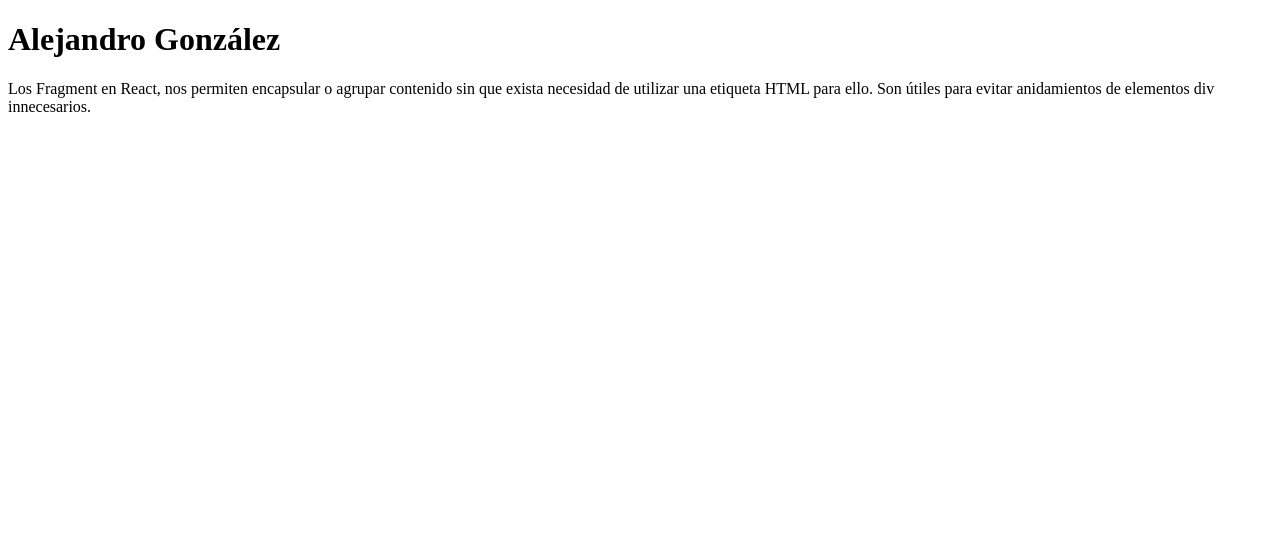
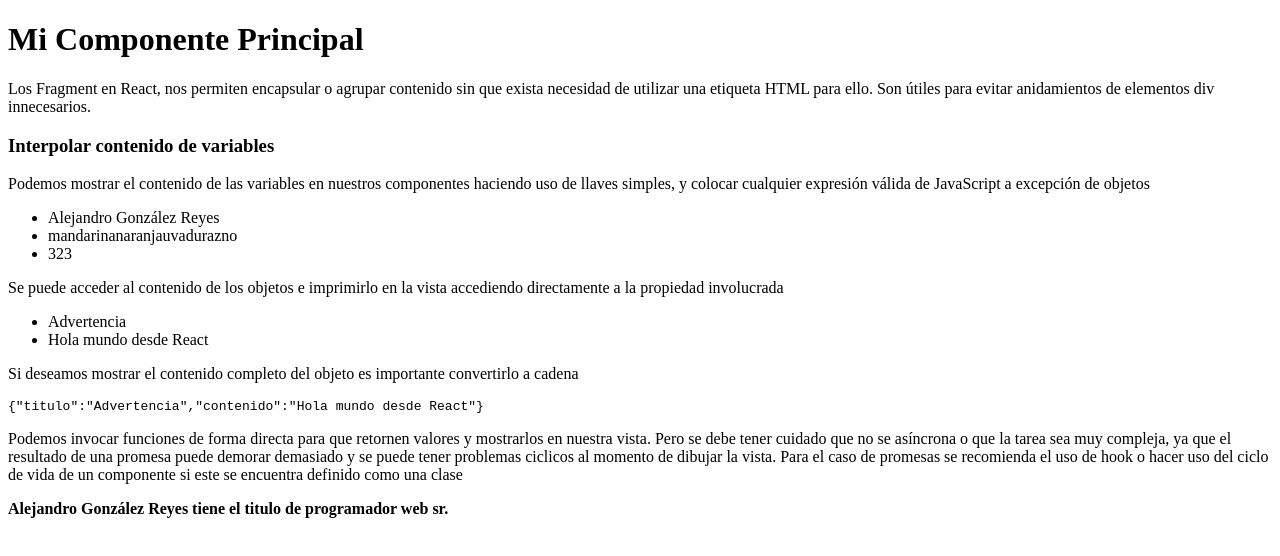
Before and after one commit to alejandro-gonzalez-reyes/react-counter-app, a React (Vite) app: page / in a window 1280 px wide. Shown: the top 556 px of the page. Built offline with nearby package versions, Linux system fonts and the light colour scheme.

Commit message:
impresión de variables en el HTML

```diff
--- a/src/FirstApp.jsx
+++ b/src/FirstApp.jsx
@@ -1,10 +1,68 @@
+// Contenido que no cambie y que sea usado dentro de nuestros componentes, React recomienda sacarlo fuera del cuerpo de nuestros componentes.
+// Esto no significa que esté disponible en el ámbito global, solo estará disponible a nivel de módulo (archivo)
+// Al moverlo fuera de nuestros componentes, React renderizará más rápido los cambios, ya que no perderá tiempo en procesar dicha información que jamás cambia
+const nombre = 'Alejandro González Reyes';
+const frutas = ['mandarina', 'naranja', 'uva', 'durazno'];
+const mensaje = {
+  titulo: 'Advertencia',
+  contenido: 'Hola mundo desde React',
+};
+
+// Como el contenido de esta función no tiene dependencia directa con el componente (no usa variables que formen parte del estado)
+// puede declararse fuera del mismo
+// Si se declara dentro, el funcionamiento sería el mismo, pero bajo el capo, cada vez que se renderice el componente, React tendría que reservar espacio en memoria para dicha función
+const obtenerNombreConProfesion = (profesion) => {
+  return `${nombre} tiene el titulo de ${profesion}`;
+};
+
 // Componente FirstApp
 export const FirstApp = () => {
   return (
     // Fragmento <> en React
     <>
-        <h1>Alejandro González</h1>
-        <p>Los Fragment en React, nos permiten encapsular o agrupar contenido sin que exista necesidad de utilizar una etiqueta HTML para ello. Son útiles para evitar anidamientos de elementos div innecesarios.</p>
+      <h1>Mi Componente Principal</h1>
+      <p>
+        Los Fragment en React, nos permiten encapsular o agrupar contenido sin
+        que exista necesidad de utilizar una etiqueta HTML para ello. Son útiles
+        para evitar anidamientos de elementos div innecesarios.
+      </p>
+      {/* Interpolar contenido de variables en JSX */}
+      <h3>Interpolar contenido de variables</h3>
+      <p>
+        Podemos mostrar el contenido de las variables en nuestros componentes
+        haciendo uso de llaves simples, y colocar cualquier expresión válida de
+        JavaScript a excepción de objetos
+      </p>
+      <ul>
+        <li>{nombre}</li>
+        <li>{frutas}</li>
+        <li>{450 - 127}</li>
+      </ul>
+      <p>
+        Se puede acceder al contenido de los objetos e imprimirlo en la vista
+        accediendo directamente a la propiedad involucrada
+      </p>
+      <ul>
+        <li>{mensaje.titulo}</li>
+        <li>{mensaje.contenido}</li>
+      </ul>
+      <p>
+        Si deseamos mostrar el contenido completo del objeto es importante
+        convertirlo a cadena
+      </p>
+      <pre>{JSON.stringify(mensaje)}</pre>
+      <p>
+        Podemos invocar funciones de forma directa para que retornen valores y
+        mostrarlos en nuestra vista. Pero se debe tener cuidado que no se
+        asíncrona o que la tarea sea muy compleja, ya que el resultado de una
+        promesa puede demorar demasiado y se puede tener problemas ciclicos al
+        momento de dibujar la vista. Para el caso de promesas se recomienda el
+        uso de hook o hacer uso del ciclo de vida de un componente si este se
+        encuentra definido como una clase
+      </p>
+      <p>
+        <strong>{obtenerNombreConProfesion('programador web sr.')}</strong>
+      </p>
     </>
-  )
-}
+  );
+};
```
